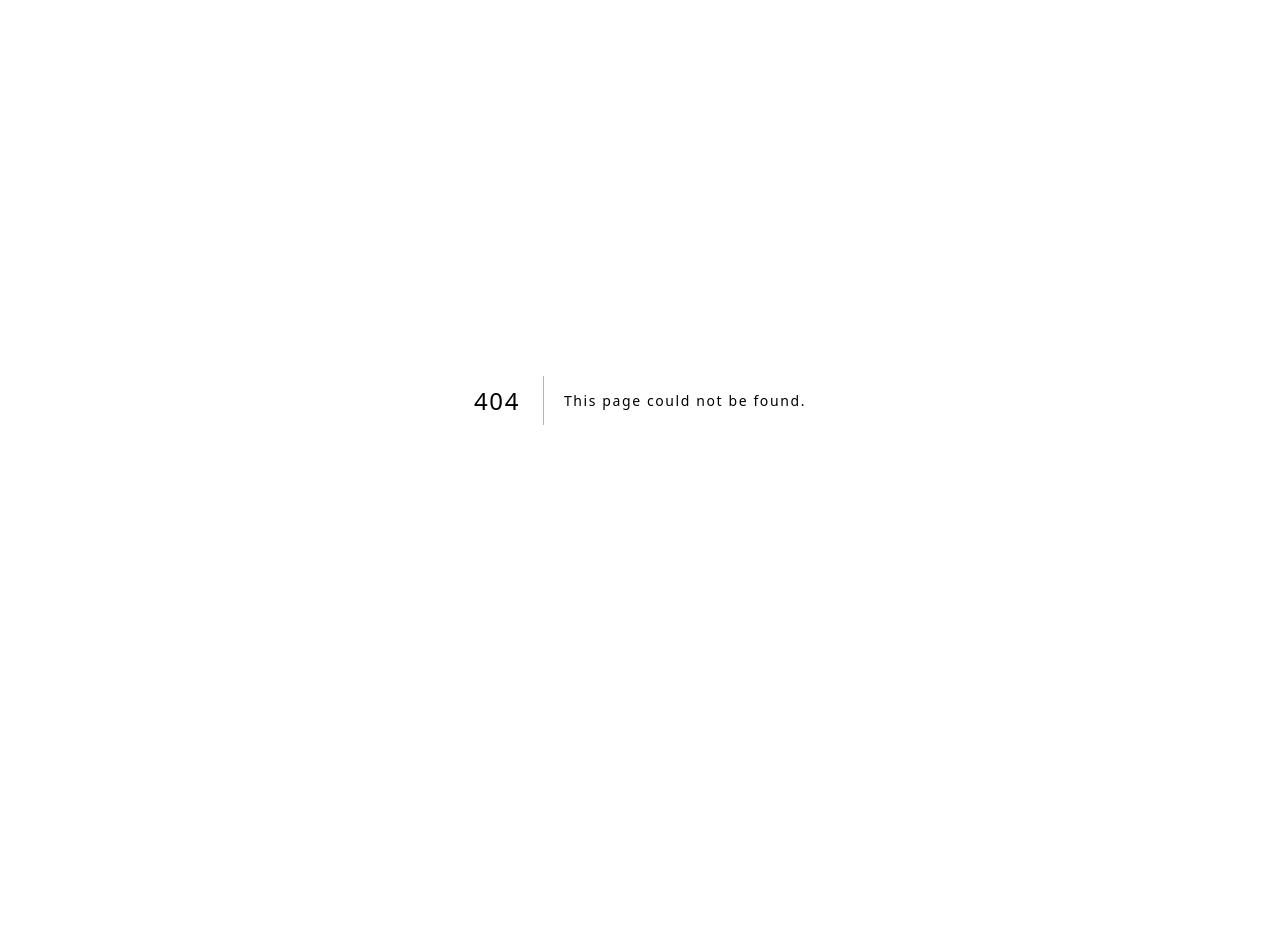
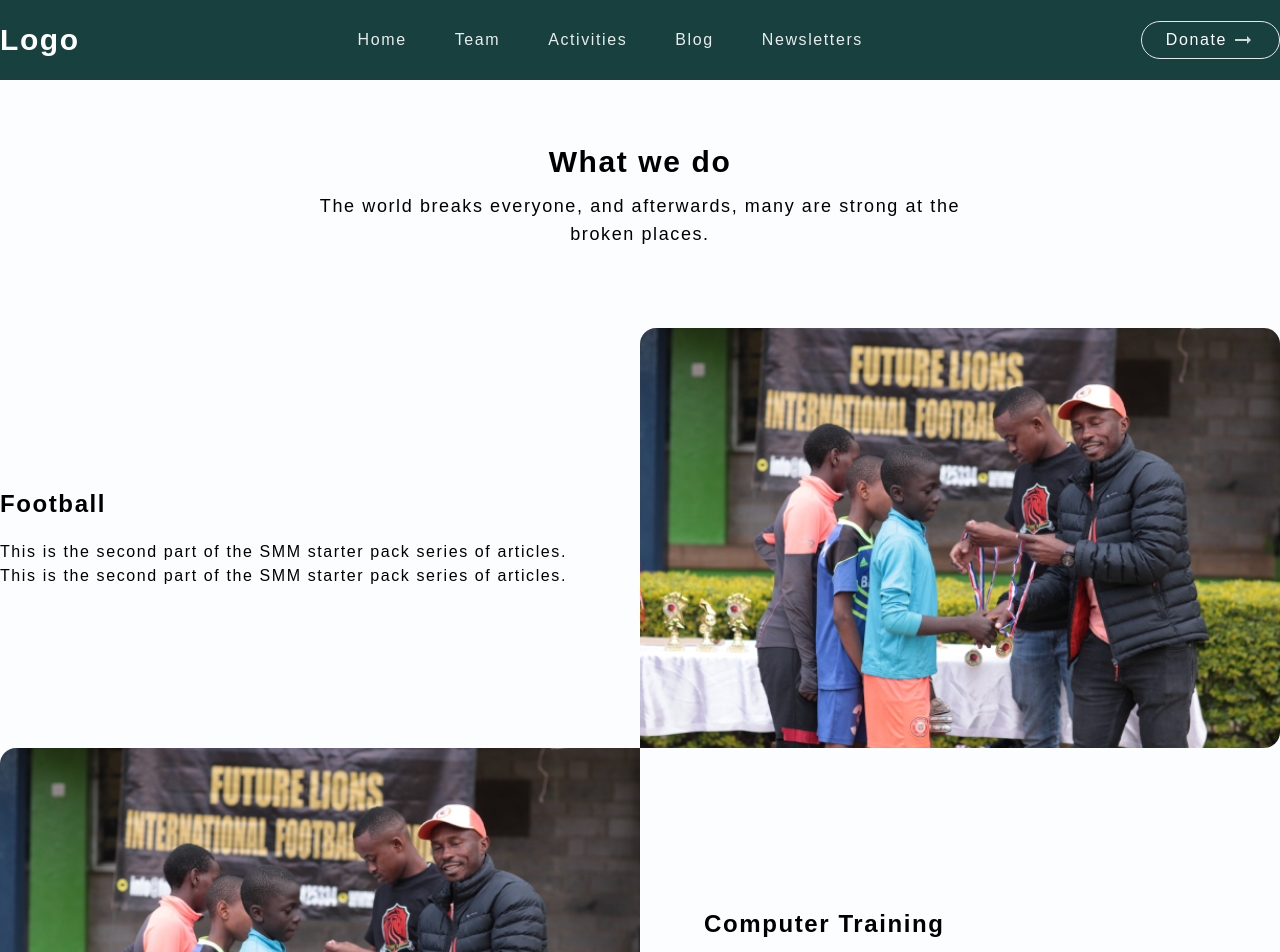
Before and after one commit to alekskimeu/coah-website, a Next.js app: page /activities in a window 1280 px wide. Before the commit this address had no page. Shown: the top 952 px of the page. Before the commit the page ends 800 px from the top, so only its background shows below. Built offline with nearby package versions, Linux system fonts and the light colour scheme.

Commit message:
Created activities page

```diff
--- /dev/null
+++ b/components/activities/Activity.jsx
@@ -0,0 +1,13 @@
+import Image from 'next/image';
+
+export default function Activity({image, title, description}) {
+    return (
+        <div className="grid grid-cols-2 items-center">
+            <div className="content">
+             <h1 className="font-semibold text-2xl mb-5">{title}</h1>
+             <p className="">{description}</p>
+            </div>
+            <Image src={image} />
+        </div>
+    )
+}
--- a/components/blog/Post.jsx
+++ b/components/blog/Post.jsx
@@ -11,7 +11,7 @@
         src={image}
         className="w-full h-[300px] object-cover overflow-hidden rounded-t-xl"
       />
-      <div className="mt-10 relative bg-white px-2 pb-4 rounded-b-xl">
+      <div className="mt-10 relative px-2 pb-4 rounded-b-xl">
         <h2 className="post-title mt-4 text-[#17403f] flex items-center gap-2">
           Football &#xb7;{" "}
           <span className="text-[.8rem] text-gray-400">{date}</span>
--- a/components/index.js
+++ b/components/index.js
@@ -1,13 +1,13 @@
 export { default as Layout } from "./Layout";
 export { default as DonateHero } from "./donations/Hero";
 export { default as DonateCard } from "./donations/Card";
-export { default as SectionHeader } from "./donations/SectionHeader";
+export { default as SectionHeader } from "./SectionHeader";
 export { default as Item } from "./donations/Item";
 
 export { default as PlayerCard } from "./team/Card";
 
 export { default as HomeHero } from "./home/Hero";
-export { default as Activity } from "./home/Activity";
+export { default as HomeActivity } from "./home/Activity";
 export { default as Post } from "./home/Post";
 export { default as Featured } from "./home/Featured";
 export { default as Event } from "./home/Event";
@@ -18,3 +18,5 @@
 
 export { default as Newsletter } from './newsletters/Newsletter'
 export { default as TopNewsletter } from './newsletters/TopNewsletter'
+
+export {default as Activity} from './activities/Activity'
--- /dev/null
+++ b/pages/activities.js
@@ -0,0 +1,33 @@
+import { Layout, Activity, SectionHeader } from "@/components";
+
+import image from "../assets/item.png";
+
+export default function Activities() {
+  return (
+    <Layout>
+      <section className="pt-[4rem] pb-[5rem]">
+        <SectionHeader
+            title="What we do"
+            description="The world breaks everyone, and afterwards, many are strong at the broken places."
+        />
+        <div className="container mx-auto activities">
+            <Activity
+                image={image}
+                title="Football"
+                description="This is the second part of the SMM starter pack series of articles. This is the second part of the SMM starter pack series of articles. "
+            />
+            <Activity
+                image={image}
+                title="Computer Training"
+                description="This is the second part of the SMM starter pack series of articles. This is the second part of the SMM starter pack series of articles. "
+            />
+            <Activity
+                image={image}
+                title="Life Skills"
+                description="This is the second part of the SMM starter pack series of articles. This is the second part of the SMM starter pack series of articles. "
+            />
+        </div>
+      </section>
+    </Layout>
+  );
+}
--- a/pages/blog.js
+++ b/pages/blog.js
@@ -5,7 +5,7 @@
 export default function Blog() {
   return (
     <Layout>
-      <section className="pt-[3rem] pb-[5rem]">
+      <section className="pt-[4rem] pb-[5rem]">
 
         <div className="container mx-auto grid grid-cols-2 gap-14">
         <TopPost
--- a/pages/index.js
+++ b/pages/index.js
@@ -1,7 +1,7 @@
 import Link from 'next/link'
 
 import {
-  Activity,
+  HomeActivity,
   Event,
   Featured,
   GetInvolved,
@@ -32,9 +32,9 @@
           </div>
 
           <div className="grow grid grid-cols-3 gap-5">
-            <Activity icon={football} title="Football" />
-            <Activity icon={lifeskills} title="Life Skills" />
-            <Activity icon={computer} title="Computer Training" />
+            <HomeActivity icon={football} title="Football" />
+            <HomeActivity icon={lifeskills} title="Life Skills" />
+            <HomeActivity icon={computer} title="Computer Training" />
           </div>
         </div>
       </section>
--- a/styles/globals.css
+++ b/styles/globals.css
@@ -35,6 +35,10 @@
   letter-spacing: 1.6px;
 }
 
+p {
+  font-family: "Quicksand", sans-serif;
+}
+
 .container {
   max-width: 1400px;
 }
@@ -46,34 +50,34 @@
 }
 
 /* Items */
-.items > div:nth-child(even) img {
+.items > div:nth-child(even) img, .activities > div:nth-child(even) img {
   order: -1;
   border-top-left-radius: 1rem;
   border-bottom-left-radius: 1rem;
 }
 
-.items > div:nth-child(odd) img {
+.items > div:nth-child(odd) img, .activities > div:nth-child(odd) img {
   border-top-right-radius: 1rem;
   border-bottom-right-radius: 1rem;
 }
 
-.items > div:last-child img {
+.items > div:last-child img, .activities > div:last-child img {
   border-bottom-left-radius: 1rem;
 }
 
-.items > div:first-child img {
+.items > div:first-child img, .activities > div:first-child img {
   border-top-left-radius: 1rem;
 }
 
-.items > div:nth-child(even) .content {
+.items > div:nth-child(even) .content, .activities > div:nth-child(even) .content {
   padding-left: 4rem;
 }
 
-.items > div:nth-child(odd) .content {
+.items > div:nth-child(odd) .content, .activities > div:nth-child(odd) .content {
   padding-right: 4rem;
 }
 
-.items img {
+.items img, .activities img {
   width: 100%;
   height: 420px;
   object-fit: cover;
```
Also changed, not shown: components/SectionHeader.jsx (renamed from components/donations/SectionHeader.jsx).
